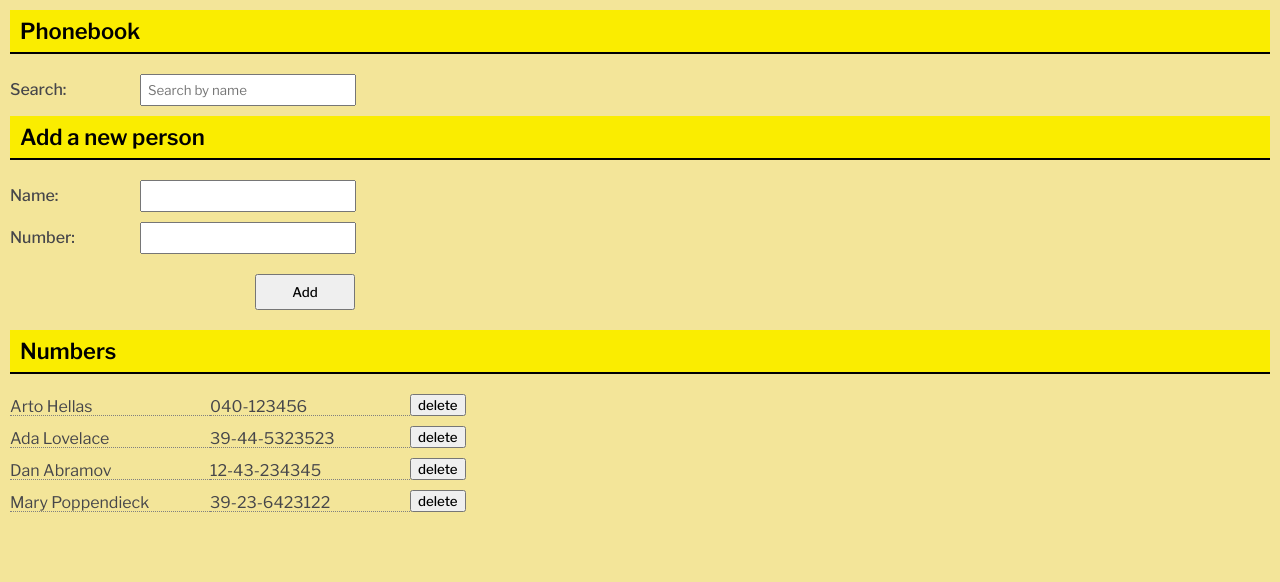
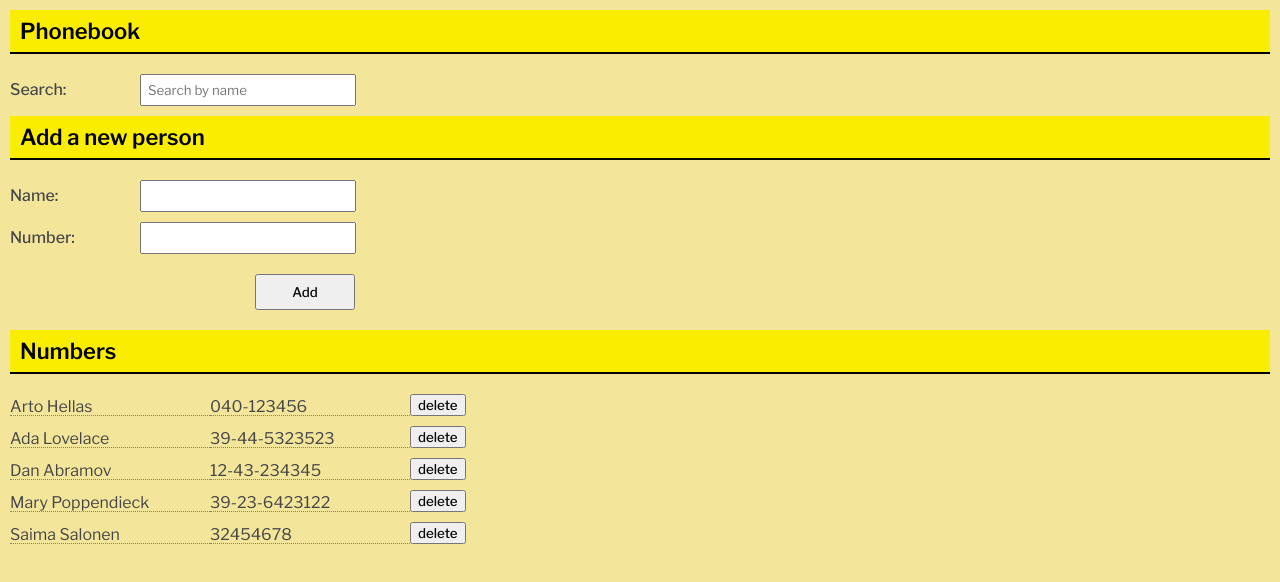
Before and after one commit to Saima445/06-react-puhelinluettelo, a React (Vite) app: page / in a window 1280 px wide. Shown: the top 582 px of the page. Built offline with nearby package versions, Linux system fonts and the light colour scheme; data requests are answered from the project's data file.

Commit message:
lisätty window.confirm-metodi ihmisen numeron päivittämiseen. 2.15 valmis.

```diff
--- a/db.json
+++ b/db.json
@@ -19,6 +19,11 @@
       "name": "Mary Poppendieck",
       "number": "39-23-6423122",
       "id": "4"
+    },
+    {
+      "id": "0ad6",
+      "name": "Saima Salonen",
+      "number": "32454678"
     }
   ]
 }
--- a/src/App.jsx
+++ b/src/App.jsx
@@ -20,6 +20,23 @@ const App = () => {
       setPersons(initialPersons);
     });
   }, []);
+
+  // const updatePerson = (id) => {
+  //   const person = persons.find((p) => p.id === id);
+  //   const confirmed = window.confirm(
+  //     `${person.name} is already added to phonebook, replace the old number with a new one?`
+  //   );
+  //   const changedPerson = { ...person };
+
+  //   if (confirmed) {
+  //     personService.update(id, changedPerson).then((returnedPerson) => {
+  //       setPersons(
+  //         persons.map((person) => (person.id !== id ? person : returnedPerson))
+  //       );
+  //     });
+  //     setPersons(persons.filter((p) => p.id !== id));
+  //   }
+  // };
 
   const deletePerson = (id) => {
     const person = persons.find((p) => p.id === id);
@@ -44,8 +61,28 @@ const App = () => {
   const addPerson = (event) => {
     event.preventDefault();
     console.log("button clicked", event.target);
-    if (persons.some((person) => person.name === newName)) {
-      window.alert(`${newName} is already added to phonebook`);
+    const existingPerson = persons.find((person) => person.name === newName);
+
+    if (existingPerson) {
+      const confirmed = window.confirm(
+        `${existingPerson.name} is already added to phonebook, replace the old number with a new one?`
+      );
+      if (confirmed) {
+        const updatedPerson = { ...existingPerson, number: newNumber };
+
+        personService
+          .update(existingPerson.id, updatedPerson)
+          .then((returnedPerson) => {
+            setPersons(
+              persons.map((person) =>
+                person.id !== existingPerson.id ? person : returnedPerson
+              )
+            );
+          })
+          .catch((error) => {
+            console.error("Error updating person:", error);
+          });
+      }
     } else {
       const newPerson = {
         name: newName,
--- a/src/services/persons.js
+++ b/src/services/persons.js
@@ -16,9 +16,9 @@ const deletePerson = (id, newPerson) => {
   return request.then((response) => response.data);
 };
 
-// const update = (id, newPerson) => {
-//   const request = axios.put(`${baseUrl}/${id}`, newPerson);
-//   return request.then((response) => response.data);
-// };
+const update = (id, newPerson) => {
+  const request = axios.put(`${baseUrl}/${id}`, newPerson);
+  return request.then((response) => response.data);
+};
 
-export default { getAll, create, deletePerson };
+export default { getAll, create, deletePerson, update };
```
